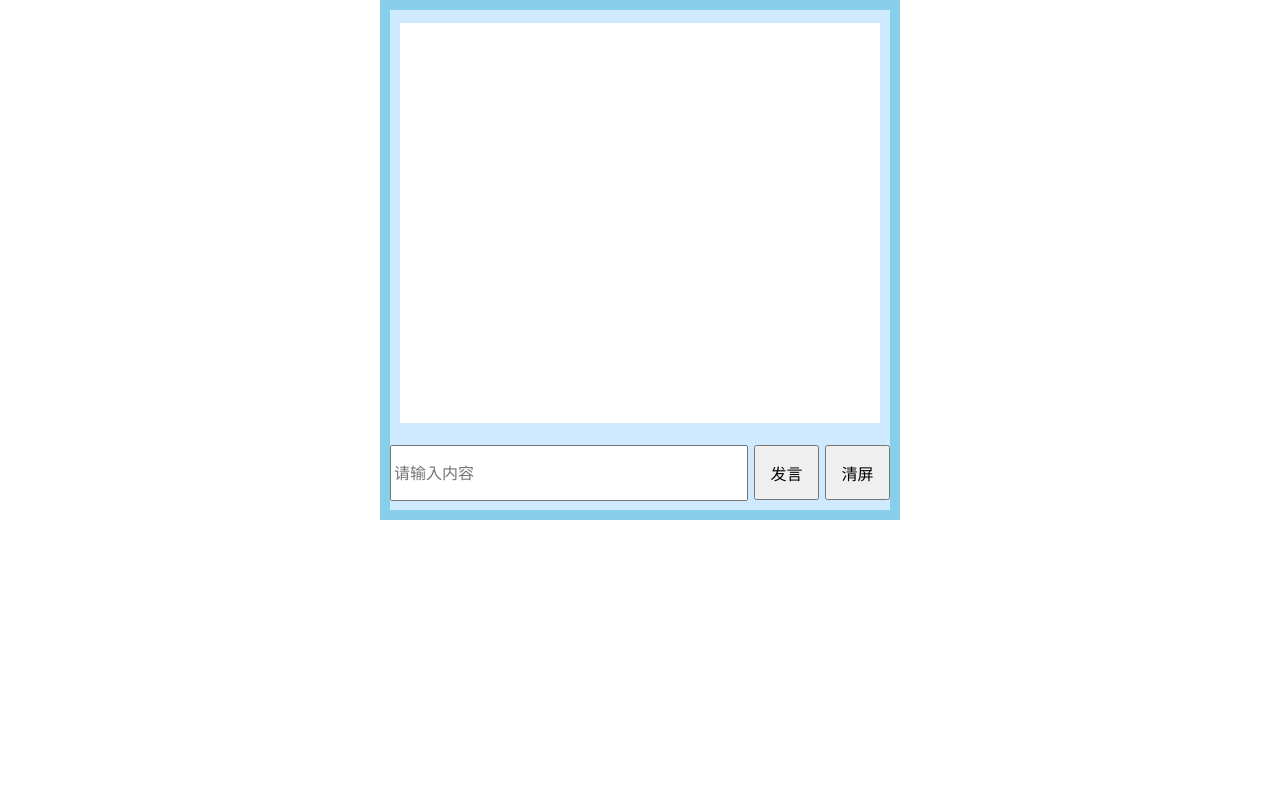
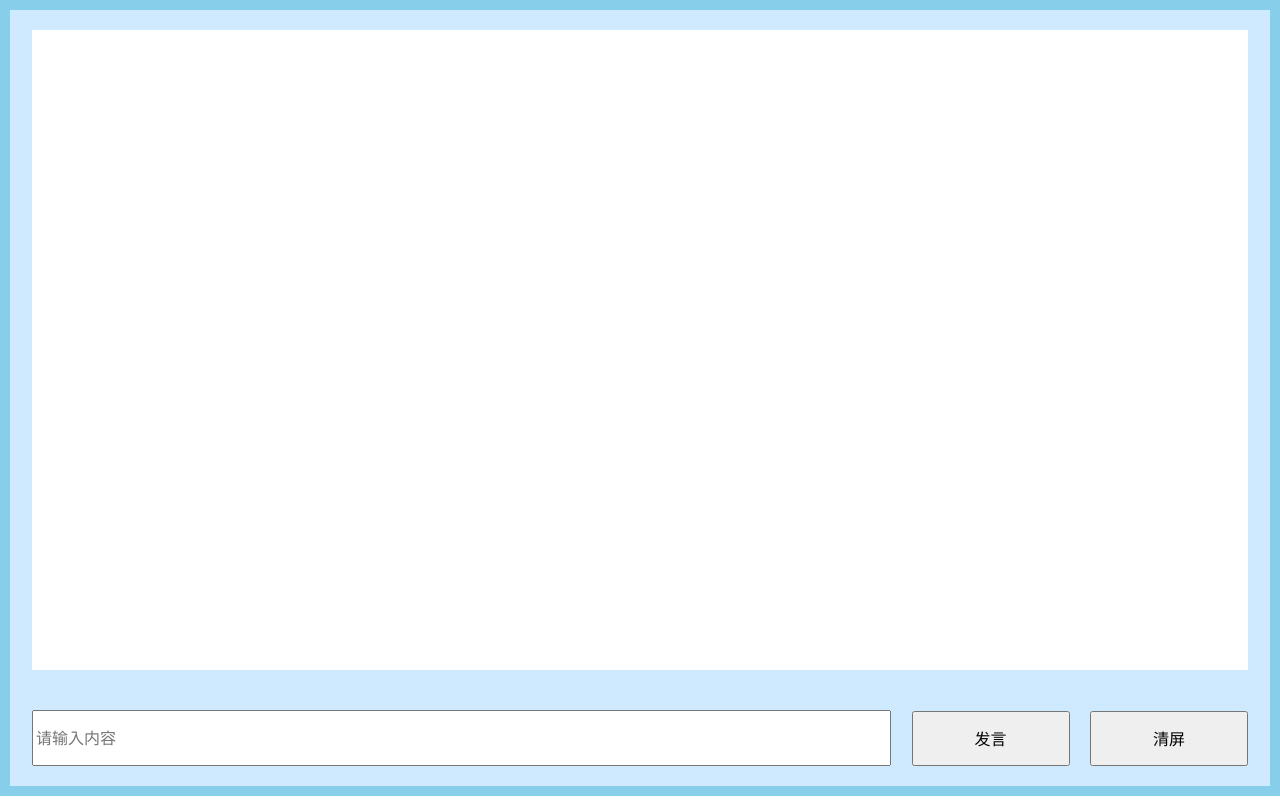
Before and after one commit to lw0312/lwchatai, a Vue app: page / in a window 1280 px wide. Built offline with nearby package versions, Linux system fonts and the light colour scheme.

Commit message:
Update App.vue
适配移动端，全屏化

```diff
--- a/src/App.vue
+++ b/src/App.vue
@@ -44,8 +44,7 @@ const dataDelete = () => {
 
 <style>
 .outer {
-  width: 500px;
-  height: 500px;
+  height: 97vh;
   border: skyblue 10px solid;
   background-color: #cfeaff;
   display: flex;
@@ -57,8 +56,8 @@ const dataDelete = () => {
 }
 
 .content {
-  width: 480px;
-  height: 400px;
+  width: 95vw;
+  height: 80vh;
   background-color: #fff;
   margin: 0 auto;
   position: relative;
@@ -68,11 +67,11 @@ const dataDelete = () => {
 }
 
 .console {
-  width: 500px;
-  height: 50px;
+  width: 95vw;
   display: flex;
   justify-content: space-between;
   align-items: center;
+  margin: 0 auto;
 }
 
 p {
@@ -80,6 +79,7 @@ p {
   margin: 5px 0;
   display: block;
   text-align: end;
+  font-size: 2vw;
 }
 
 .box {
```
